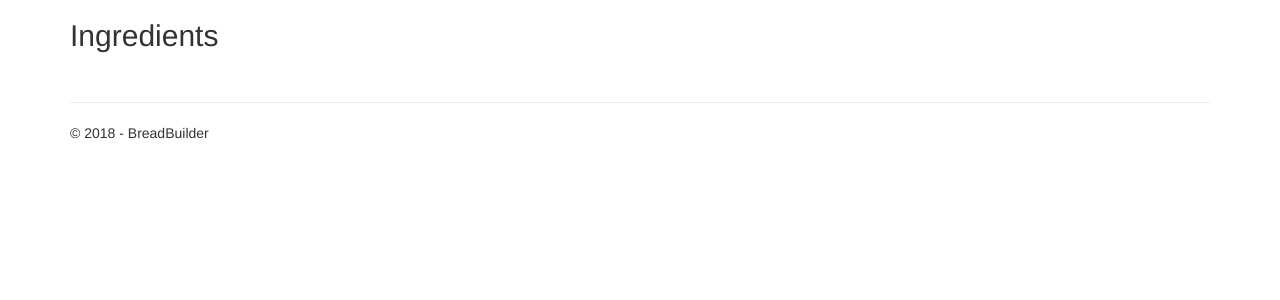
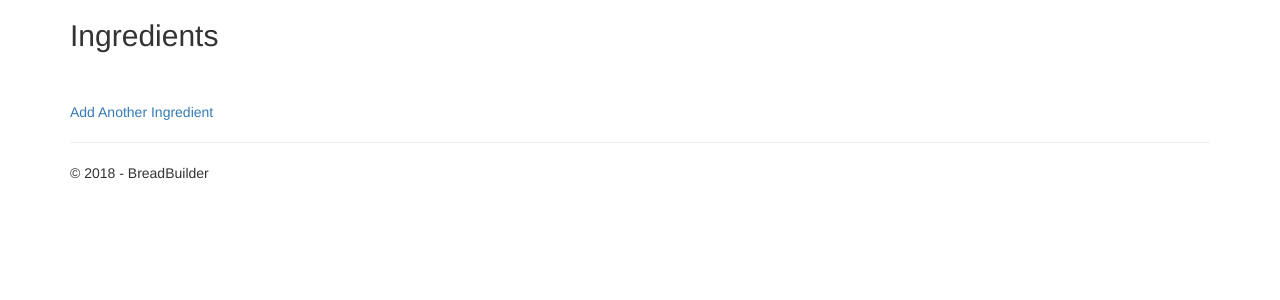
Before and after one commit to Jbohn44/BreadBuilder, an ASP.NET Core app: page /Ingredient in a window 1280 px wide. Shown: the part 51-351 px from the top of the page. Run offline with ASP.NET Core 8, Linux system fonts and the light colour scheme.

Commit message:
added link on ingredient index page

```diff
--- a/BreadBuilder/Views/Ingredient/Index.cshtml
+++ b/BreadBuilder/Views/Ingredient/Index.cshtml
@@ -15,3 +15,7 @@
     </li>
 
 }
+
+<br />
+
+<a asp-controller="Ingredient" asp-action="Add">Add Another Ingredient</a>
```
